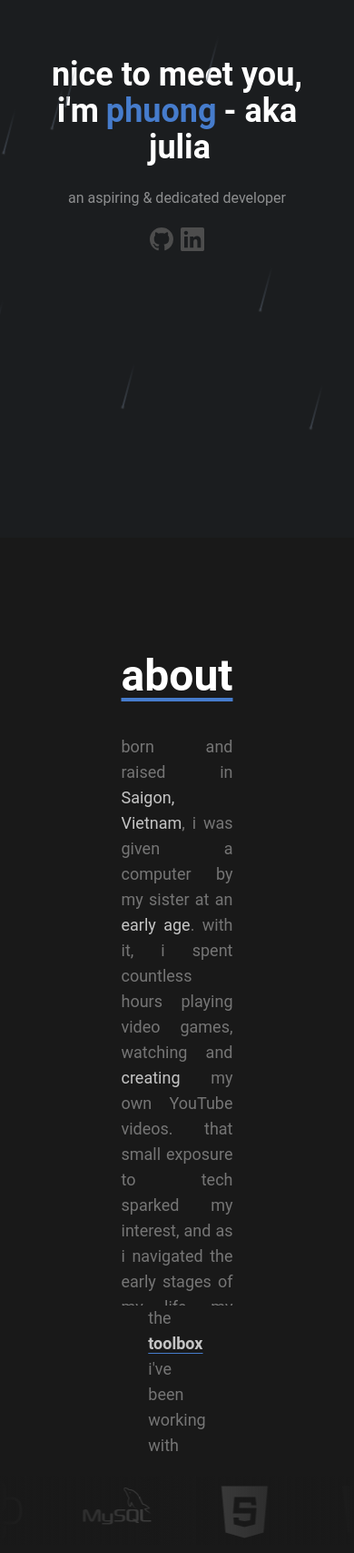
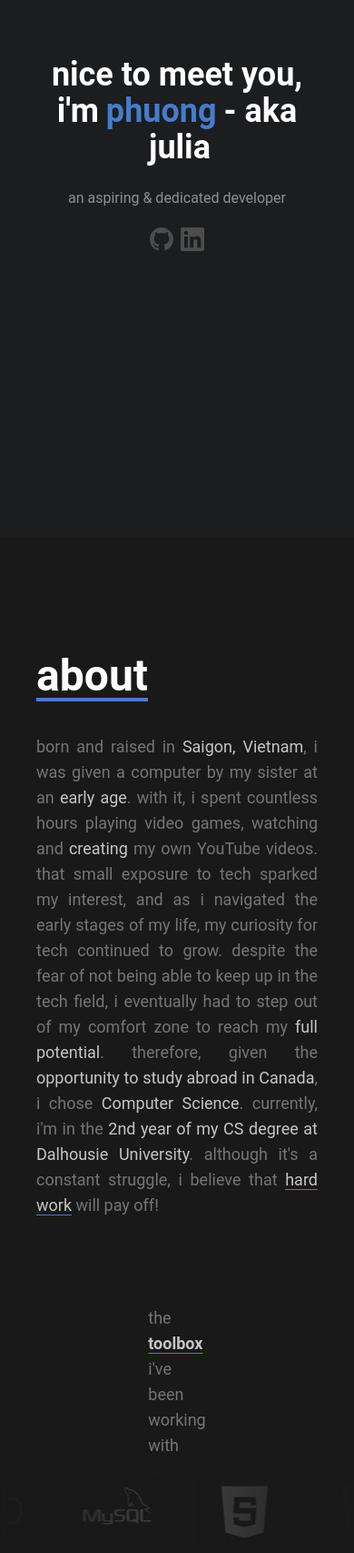
Before and after one commit to phuongwj/portfolio-101, a Next.js app: page / in a window 390 px wide. Shown: the part 253-1960 px from the top of the page at 91% size. Built offline with nearby package versions, Linux system fonts and the light colour scheme.

Commit message:
lets see

```diff
--- a/src/app/components/About.jsx
+++ b/src/app/components/About.jsx
@@ -3,7 +3,7 @@ import React from 'react';
 export default function About() {
 
   return (
-    <main className="bg-secondary h-screen flex flex-col justify-between px-56 gap-10 text-white">
+    <main className="bg-secondary h-screen flex flex-col justify-between sm:px-10 lg:px-56 gap-10 text-white">
         <h1 className="pt-32 font-bold text-5xl underline underline-offset-8 decoration-mainC decoration-4">
             about
         </h1>
--- a/src/app/components/Header.jsx
+++ b/src/app/components/Header.jsx
@@ -32,7 +32,7 @@ export default function Header() {
                             </span>
                     </span>
                 </section>
-                <Meteors number={15}/>
+                {/* <Meteors number={15}/> */}
 
                 {/* Sm -> text-base; Md and above -> text-lg */}
                 <p className="mt-4 text-white/50 sm:text-base md:text-lg">
--- a/src/app/components/Meteors.jsx
+++ b/src/app/components/Meteors.jsx
@@ -14,7 +14,7 @@ export default function Meteors({number}) {
 
       const newMeteors = new Array(number).fill(true).map((_, idx) => ({
         id: idx,
-        top: Math.floor(Math.random() * containerHeight),
+        top: containerHeight,
         left: Math.floor(spacingWidth * idx),
         delay: Math.random() * 5,
         duration: Math.floor(Math.random() * (10 - 5) + 5),
```
